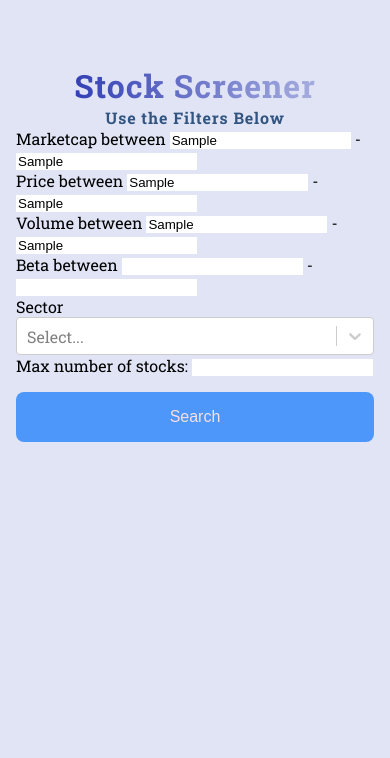
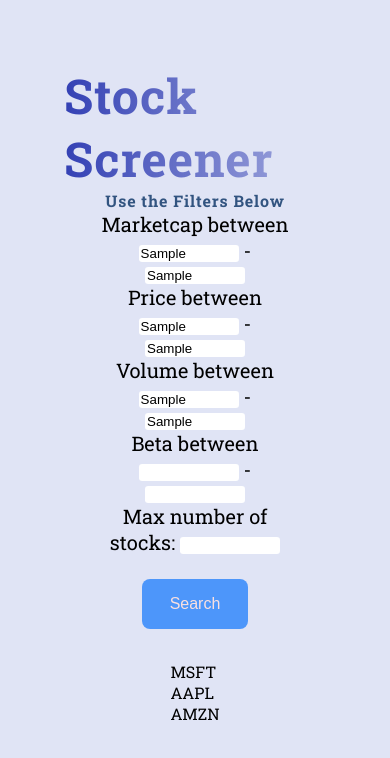
Before and after one commit to nickpraschma/Stock-Screener, a React (Create React App) app: page / in a window 390 px wide. Both pictures are taken after typing "Sample", "Sample", "Sample", "Sample", "Sample", "Sample" into the empty fields and a click on the button "Search". Shown: the top 758 px of the page. Built offline with nearby package versions, Linux system fonts and the light colour scheme.

Commit message:
Add fake stock data

```diff
--- a/package.json
+++ b/package.json
@@ -10,6 +10,7 @@
     "react-dom": "^18.2.0",
     "react-scripts": "5.0.1",
     "react-select": "^5.6.1",
+    "validator": "^13.7.0",
     "web-vitals": "^2.1.4"
   },
   "scripts": {
--- a/src/App.css
+++ b/src/App.css
@@ -55,7 +55,7 @@ h2 {
 }
 
 .search {
-  margin: 1rem 0 2rem;
+  margin: 1.5rem auto 2rem;
   color: rgb(249, 224, 224);
   font-size:  16px;
   display: flex;
@@ -69,6 +69,20 @@ h2 {
 
 .search:hover {
   background: rgba(40,132,252, 1);
+}
+
+.form {
+  width: 80%;
+  text-align: center;
+}
+
+span {
+  font-size: 20px;
+}
+
+input {
+  border-radius: 0.2rem;
+  width: 100px;
 }
 
 /* .search input {
@@ -106,22 +120,22 @@ h2 {
   box-shadow: 5px 5px 7px #1c1d1f, -5px -5px 7px #222527;
 } */
 
-.empty {
+/* .empty {
   width: 100%;
   margin-top: 3rem;
 
   display: flex;
   justify-content: center;
   align-items: center;
-}
+} */
 
-.empty h2 {
+/* .empty h2 {
   font-size: 1.25rem;
   color: #f9d3b4;
   font-family: var(--font-raleway);
-}
+} */
 
-.container {
+/* .container {
   width: 100%;
   margin-top: 3rem;
 
@@ -129,9 +143,9 @@ h2 {
   justify-content: center;
   align-items: center;
   flex-wrap: wrap;
-}
+} */
 
-.movie {
+/* .movie {
   width: 310px;
   height: 460px;
   margin: 1.5rem;
@@ -143,106 +157,23 @@ h2 {
 
   transition: all 0.4s cubic-bezier(0.175, 0.885, 0, 1);
   box-shadow: 0px 13px 10px -7px rgba(0, 0, 0, 0.1);
-}
+} */
 
-.movie div:nth-of-type(1) {
+/* .movie div:nth-of-type(1) {
   position: absolute;
   padding: 16px;
   width: 100%;
   opacity: 0;
   top: 0;
   color: #f9d3b4;
-}
+} */
 
-.movie:hover {
+/* .movie:hover {
   box-shadow: 0px 30px 18px -8px rgba(0, 0, 0, 0.1);
   transform: scale(1.05, 1.05);
-}
+} */
 
-.movie div:nth-of-type(2) {
+/* .movie div:nth-of-type(2) {
   width: 100%;
   height: 100%;
-}
-
-.movie div:nth-of-type(2) img {
-  height: 100%;
-  width: 100%;
-}
-
-.movie div:nth-of-type(3) {
-  z-index: 2;
-  background-color: #343739;
-  padding: 16px 24px 24px 24px;
-
-  position: absolute;
-  bottom: 0;
-  right: 0;
-  left: 0;
-}
-
-.movie div:nth-of-type(3) span {
-  font-family: "Raleway", sans-serif;
-  text-transform: uppercase;
-  font-size: 13px;
-  letter-spacing: 2px;
-  font-weight: 500;
-  color: #f0f0f0;
-}
-
-.movie div:nth-of-type(3) h3 {
-  margin-top: 5px;
-  font-family: "Roboto Slab", serif;
-  color: #f9d3b4;
-}
-
-.movie:hover div:nth-of-type(2) {
-  height: 100%;
-  opacity: 0.3;
-}
-
-.movie:hover div:nth-of-type(3) {
-  background-color: transparent;
-}
-
-.movie:hover div:nth-of-type(1) {
-  opacity: 1;
-}
-
-@media screen and (max-width: 600px) {
-  .app {
-    padding: 4rem 2rem;
-  }
-
-  .search {
-    padding: 1rem 1.75rem;
-    width: 100%;
-  }
-
-  .search input {
-    font-size: 1rem;
-  }
-
-  .search img {
-    width: 20px;
-    height: 20px;
-  }
-}
-
-@media screen and (max-width: 400px) {
-  .app {
-    padding: 4rem 1rem;
-  }
-
-  h1 {
-    font-size: 2rem;
-  }
-
-  .container {
-    margin-top: 2rem;
-  }
-
-  .movie {
-    width: "100%";
-    margin: 1rem;
-  }
-}
+} */
--- a/src/App.js
+++ b/src/App.js
@@ -4,6 +4,7 @@ import MovieCard from './MovieCard'
 import './App.css'
 import SearchIcon from './search.svg'
 import UserForm from './components/UserForm';
+import Stock from './components/Stock';
 
 const API_URL = 'http://www.omdbapi.com?apikey=5dad54a6'
 
@@ -15,16 +16,64 @@ const API_URL = 'http://www.omdbapi.com?apikey=5dad54a6'
 //     "Poster": "N/A"
 // }
 
+const fakeStocks = [
+    {
+    "symbol" : "MSFT",
+    "companyName" : "Microsoft Corporation",
+    "marketCap" : 1391637040000,
+    "sector" : "Technology",
+    "beta" : 1.2310280000000000111270992420031689107418060302734375,
+    "price" : 183.509999999999990905052982270717620849609375,
+    "lastAnnualDividend" : 1.939999999999999946709294817992486059665679931640625,
+    "volume" : 54536583,
+    "exchange" : "Nasdaq Global Select",
+    "exchangeShortName" : "NASDAQ"
+    },
+    {
+        "symbol" : "AAPL",
+        "companyName" : "Apple Inc.",
+        "marketCap" : 1382174560000,
+        "sector" : "Technology",
+        "beta" : 1.2284990000000000076596506914938800036907196044921875,
+        "price" : 318.8899999999999863575794734060764312744140625,
+        "lastAnnualDividend" : 3.0800000000000000710542735760100185871124267578125,
+        "volume" : 51500795,
+        "exchange" : "Nasdaq Global Select",
+        "exchangeShortName" : "NASDAQ"
+    },
+    {
+        "symbol" : "AMZN",
+        "companyName" : "Amazon.com Inc.",
+        "marketCap" : 1215457260000,
+        "sector" : "Technology",
+        "beta" : 1.5168630000000000723758830645238049328327178955078125,
+        "price" : 2436.8800000000001091393642127513885498046875,
+        "lastAnnualDividend" : 0,
+        "volume" : 6105985,
+        "exchange" : "Nasdaq Global Select",
+        "exchangeShortName" : "NASDAQ"
+    }
+]
+
 const App = () => {
-    const [movies, setMovies] = useState([]);
-    const [searchTerm, setSearchTerm] = useState("");
+    // const [movies, setMovies] = useState([]);
+    const [stocks, setStocks] = useState([]);
 
-    const searchMovies = async (title) => {
-        const response = await fetch(`${API_URL}&s=${title}`)
-        const data = await response.json()
+    const searchStocks = async (filters) => {
+        console.log(filters);
 
-        setMovies(data.Search)
+        // SEND API REQUEST HERE
+
+        // After API request is done, render the stocks to the user
+        setStocks(fakeStocks);
     }
+
+    // const searchMovies = async (title) => {
+    //     const response = await fetch(`${API_URL}&s=${title}`)
+    //     const data = await response.json()
+
+    //     setMovies(data.Search)
+    // }
 
     // useEffect(() => {
     //     searchMovies('Spiderman')
@@ -34,7 +83,15 @@ const App = () => {
         <div className="app">
             <h1>Stock Screener</h1>
             <h2>Use the Filters Below</h2>
-            <UserForm />
+            <UserForm searchStocks={searchStocks}/>
+            {
+                stocks.length > 0 &&
+                <div>
+                    {stocks.map((stock) => (
+                        <Stock stock={stock}/>
+                    ))}
+                </div>
+            }
         </div>
     )
 }
--- a/src/components/Dropdown.js
+++ b/src/components/Dropdown.js
@@ -54,7 +54,7 @@ export default class Dropdown extends Component {
   render() {
     return (
       <span
-        class="d-inline-block"
+        className="d-inline-block"
         data-toggle="popover"
         data-trigger="focus"
         data-content="Please selecet account(s)"
--- /dev/null
+++ b/src/components/Stock.js
@@ -0,0 +1,7 @@
+const Stock = ({ stock }) => {
+    return (
+        <p> {stock.symbol}</p>
+    )
+}
+
+export default Stock
--- a/src/components/UserForm.js
+++ b/src/components/UserForm.js
@@ -1,10 +1,10 @@
  import {useState} from "react";
-// import validator from "validator";
+import validator from "validator";
 import Select from "react-select";
 import Dropdown from './Dropdown';
 
 
-const UserForm = () => {
+const UserForm = ({ searchStocks }) => {
     const [filters, setFilters] = useState({});
     const [errors, setErrors] = useState({});
 
@@ -13,8 +13,17 @@ const UserForm = () => {
         betaLowerThan, betaMoreThan, volumeLowerThan, volumeMoreThan,
         limit} = filters;
 
+    let noMarketCap = false;
     const validateData = () => {
+        let errors = {};
+        // if (!marketCapLowerThan || !marketCapMoreThan) {
+        //     errors.marketCap = "Market cap parameters are required.";
+        //     noMarketCap = true;
+        // }
 
+        ///...
+
+        return errors;
     }
 
     const handleChange = (event) => {
@@ -27,21 +36,19 @@ const UserForm = () => {
     }
 
     const handleSave = () => {
-        // const errors = validateData();
-        // if (Object.keys(errors).length) {
-        //     setErrors(errors);
-        //     return;
-        // }
+        const errors = validateData();
+        if (Object.keys(errors).length) {
+            setErrors(errors);
+            return;
+        }
 
-        // setErrors({});
-        console.log("FILTERS TO BE SENT TO API:");
-        console.log(filters);
+        setErrors({});
         searchStocks(filters);
     }
 
-    const searchStocks = (filters) => {
-        console.log("SEND REQUEST TO API HERE")
-    }
+    // const searchStocks = (filters) => {
+    //     console.log("SEND REQUEST TO API HERE")
+    // }
 
     return (
             <div className="form">
@@ -73,11 +80,10 @@ const UserForm = () => {
                     <span> - </span>
                     <input name="betaMoreThan" type="text" value={betaMoreThan} onChange={handleChange} />
                 </div>
-                <div>
+                {/* <div>
                     <span>Sector </span>
-                    {/* TODO: get sectors values */}
                     <Dropdown></Dropdown>
-                </div>
+                </div> */}
                 <div>
                     <span>Max number of stocks: </span>
                     <input name="limit" type="text" value={limit} onChange={handleChange} />
--- a/src/index.js
+++ b/src/index.js
@@ -1,9 +1,11 @@
 import React from "react";
-import ReactDOM from "react-dom";
-
+import ReactDOM from "react-dom/client";
 import App from './App';
 
-ReactDOM.render(
-    <App />,
-    document.getElementById('root')
+
+const root = ReactDOM.createRoot(document.getElementById("root"));
+root.render(
+  <React.StrictMode>
+    <App />
+  </React.StrictMode>
 );
```
Also changed, not shown: 1 other file (tests, documents, lock files or other folders).
